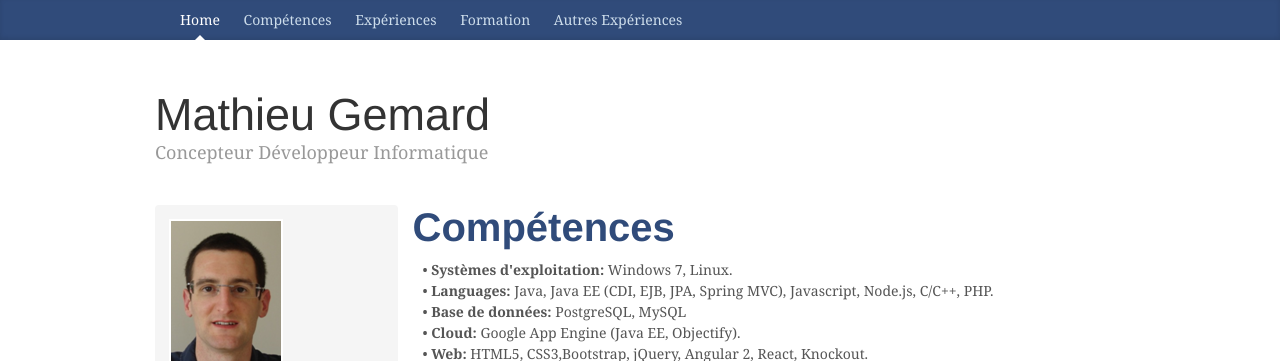
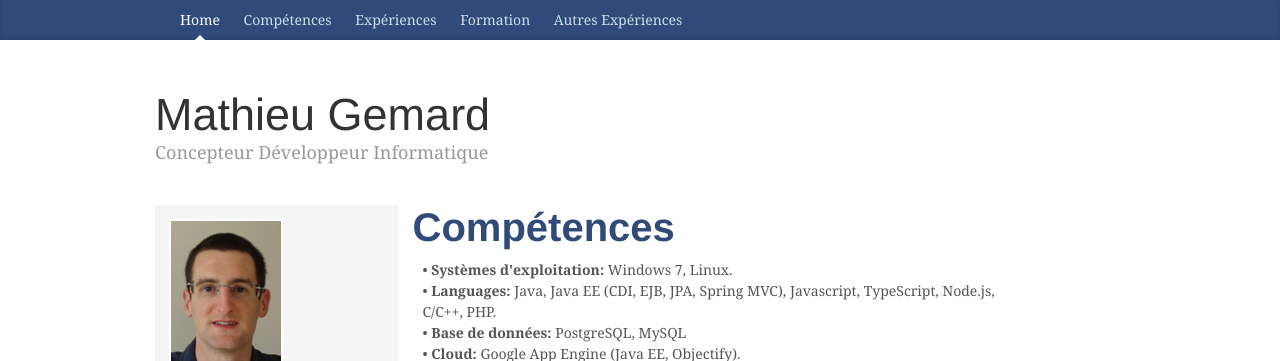
Before and after one commit to mgemard/mgemard.github.io, a website: page index.html in a window 1280 px wide. Shown: the top 361 px of the page. Drawn offline with Linux system fonts and the light colour scheme.

Commit message:
Update index.html
added TypeScript

```diff
--- a/index.html
+++ b/index.html
@@ -107,7 +107,7 @@
                 <h2 class="blog-post-title">Compétences</h2>
 
                 <p class="blog-post-description">&bull;  <b> Systèmes d'exploitation: </b>Windows 7, Linux.</p>
-                <p class="blog-post-description">&bull;  <b> Languages: </b>Java, Java EE (CDI, EJB, JPA, Spring MVC), Javascript, Node.js, C/C++, PHP.</p>
+                <p class="blog-post-description">&bull;  <b> Languages: </b>Java, Java EE (CDI, EJB, JPA, Spring MVC), Javascript, TypeScript, Node.js, C/C++, PHP.</p>
                 <p class="blog-post-description">&bull;  <b> Base de données: </b>PostgreSQL, MySQL</p>
                 <p class="blog-post-description">&bull;  <b> Cloud:</b> Google App Engine (Java EE, Objectify).</p>
                 <p class="blog-post-description">&bull;  <b> Web:</b> HTML5, CSS3,Bootstrap, jQuery, Angular 2, React, Knockout.</p>
```
